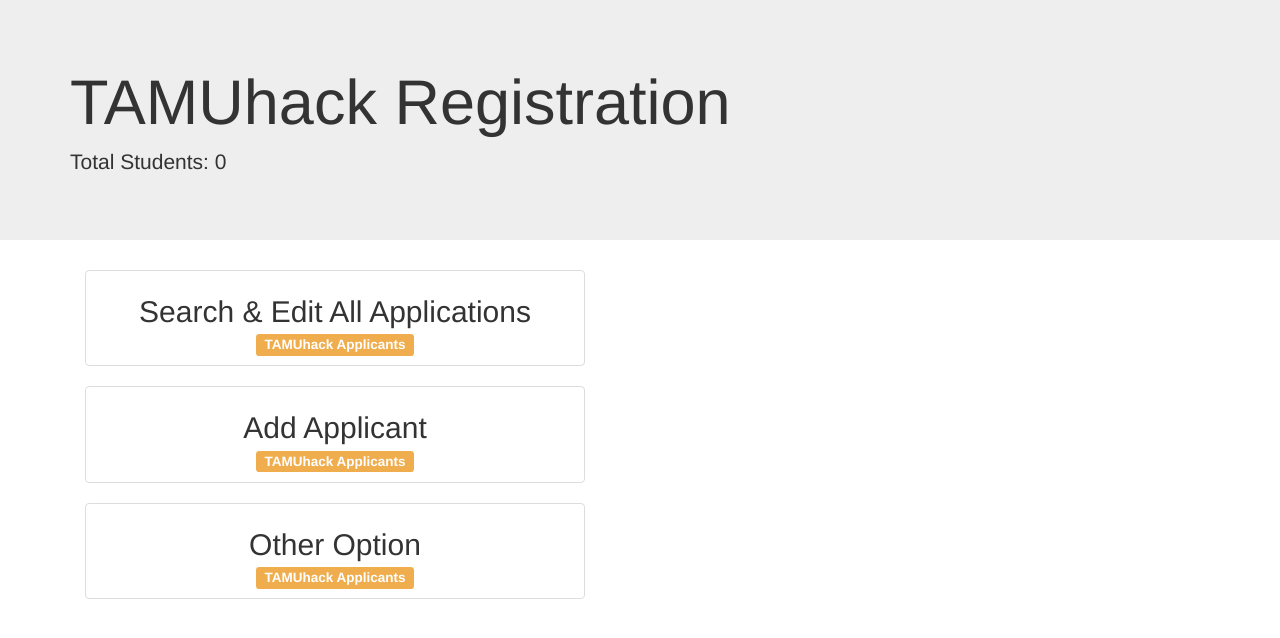
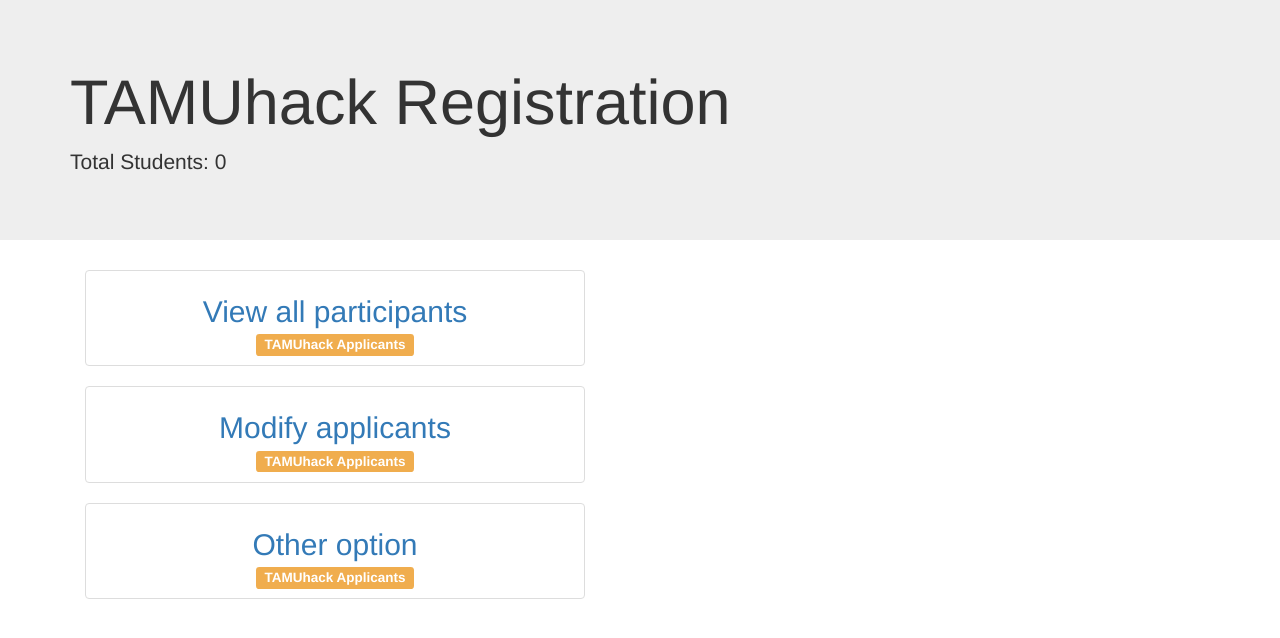
Before and after one commit to tamuhack-org/bark, a Flask app: page / in a window 1280 px wide. Shown: the top 638 px of the page. Run offline with Flask 2, Linux system fonts and the light colour scheme; data that the repository does not hold is empty; some libraries are stand-ins or nearby versions.

Commit message:
Add search and clean up repo

```diff
--- a/app.py
+++ b/app.py
@@ -1,8 +1,7 @@
-from resources import person
+from resources import Person
 from flask import Flask, render_template, request, redirect
 from flask_pymongo import PyMongo
 from pymongo import MongoClient
-
 
 """
 note: in mongo, a document is a an object or a row, and a collection is a table
@@ -11,49 +10,77 @@ a column represents a key in the databse and values are analgous
 note: in flask-pymongo, the name of this file must be the same name as the databse at hand, in this case, test.
 """
 
-#creating a person instance
-#note: we need to discuss how the person object will be utilized, right now its not being used
+# creating a person instance
+# note: we need to discuss how the person object will be utilized, right now its not being used
 app = Flask(__name__)
 app.config['MONGO_DBNAME'] = 'hackdb'
 app.config['MONGO_URI'] = 'mongodb://tamuhack17:Tamuhackdb17@ds147979.mlab.com:47979/hackdb'
 mongo = PyMongo(app)
 
+
 @app.route('/')
 def home_page():
-    #we can get info from a mongo document
+    # we can get info from a mongo document
     print str(mongo.db.people.find_one({}))
     count = mongo.db.people.count({})
     return render_template('home.html', count=count)
 
-#route that handles buttons on the home page
-@app.route("/switch", methods=['POST'])
-def switch():
-    count = mongo.db.people.count({})
-    return render_template('add_delete.html', count=count)
 
-#testing a post method from the form called "render.html" (this is still in progress)
-@app.route("/add", methods=['POST'])
-def add():
-    fname = request.form['fname_add']
-    lname = request.form['lname_add']
-    email = request.form['email_add']
-    mongo.db.people.insert({"first_name": fname, "last_name": lname, "email": email})
-    print str(mongo.db.people.find_one({}))
-    count = mongo.db.people.count({})
-    return render_template('add_delete.html', count=count)
+# route that handles buttons on the home page
+@app.route("/modify", methods=['GET', 'POST'])
+def modify():
+    if request.method == 'POST':
+        if request.form['action'] == 'add':
+            fname = request.form['fname_add']
+            lname = request.form['lname_add']
+            email = request.form['email_add']
+            mongo.db.people.insert({"first_name": fname, "last_name": lname, "email": email})
+            print str(mongo.db.people.find_one({}))
+            count = mongo.db.people.count({})
+            return render_template('add_delete.html', count=count)
+        elif request.form['action'] == 'delete':
+            b = request.form['fname_delete']
+            mongo.db.people.delete_one({"first_name": b})
+            count = mongo.db.people.count({})
+            return render_template('add_delete.html', count=count)
+    elif request.method == 'GET':
+        count = mongo.db.people.count({})
+        return render_template('add_delete.html', count=count)
 
-@app.route('/delete', methods=['POST'])
-def delete():
-    b = request.form['fname_delete']
-    mongo.db.people.delete_one({"first_name": b})
-    count = mongo.db.people.count({})
-    return render_template('add_delete.html', count=count)
 
-@app.route('/search', methods=['POST'])
-def search():
+# # testing a post method from the form called "render.html" (this is still in progress)
+# @app.route("/add", methods=['POST'])
+# def add():
+#     fname = request.form['fname_add']
+#     lname = request.form['lname_add']
+#     email = request.form['email_add']
+#     mongo.db.people.insert({"first_name": fname, "last_name": lname, "email": email})
+#     print str(mongo.db.people.find_one({}))
+#     count = mongo.db.people.count({})
+#     return render_template('add_delete.html', count=count)
+#
+#
+# @app.route('/delete', methods=['POST'])
+# def delete():
+#     b = request.form['fname_delete']
+#     mongo.db.people.delete_one({"first_name": b})
+#     count = mongo.db.people.count({})
+#     return render_template('add_delete.html', count=count)
+
+
+@app.route('/participants')
+def participants():
     count = mongo.db.people.count({})
     entries = list(mongo.db.people.find({}))
-    return render_template('results.html', count=count, entries=entries)
+    query = request.args.get('q', '')
+    if query:
+        entries = mongo.db.people.find({'$or': [{"first_name": {'$regex': '.*' + query + '.*'}},
+                                                {"last_name": {'$regex': '.*' + query + '.*'}},
+                                                {"email": {'$regex': '.*' + query + '.*'}}
+                                                ]})
+
+    return render_template('results.html', count=count, entries=entries, query=query)
+
 
 if __name__ == "__main__":
     app.run()
--- /dev/null
+++ b/requirements.txt
@@ -0,0 +1,3 @@
+Flask==0.12
+Flask_PyMongo==0.4.1
+pymongo==3.4.0
--- a/templates/home.html
+++ b/templates/home.html
@@ -7,36 +7,30 @@
   <meta name="author" content="">
   <link rel="icon" href="http://getbootstrap.com/favicon.ico">
   <title>TAMUhack Registration</title>
-    	<link href="https://maxcdn.bootstrapcdn.com/bootstrap/3.3.7/css/bootstrap.min.css" rel="stylesheet">
+  <link href="https://maxcdn.bootstrapcdn.com/bootstrap/3.3.7/css/bootstrap.min.css"
+        rel="stylesheet">
 </head>
 
 <body>
 <div class="jumbotron jumbotron-fluid">
   <div class="container">
     <h1>TAMUhack Registration</h1>
-			<p class="lead">Total Students: {{count}}</p>
+    <p class="lead">Total Students: {{ count }}</p>
   </div>
 </div>
 <div class="container">
   <div class="col-md-4 text-center">
-		<form action="/search" method="Post">
-			<button type="submit" name="search" value="search" class="thumbnail" style="width: 500px">
-				<h2>Search &amp; Edit All Applications</h2>
+    <div class="thumbnail" style="width: 500px">
+      <a href="/participants"><h2>View all participants</h2></a>
       <h4><span class="label label-warning label-as-badge">TAMUhack Applicants</span></h4>
-			</button>
-		</form>
-		<form action="/switch" method="Post">
-			<button type="submit" name="switch" value="add" class="thumbnail" style="width: 500px">
-				<h2>Add Applicant</h2>
+    </div>
+    <div class="thumbnail" style="width: 500px">
+      <a href="/modify"><h2>Modify applicants</h2></a>
       <h4><span class="label label-warning label-as-badge">TAMUhack Applicants</span></h4>
-			</button>
-		</form>
-		<form action="#" method="Post">
-			<button type="submit" name="switch" value="delete" class="thumbnail" style="width: 500px">
-				<h2>Other Option</h2>
+    </div>
+    <div class="thumbnail" style="width: 500px">
+      <a href="#"><h2>Other option</h2></a>
       <h4><span class="label label-warning label-as-badge">TAMUhack Applicants</span></h4>
-			</button>
-		</form>
     </div>
 </div>
 
```
Also changed, not shown: templates/add_delete.html (+12 -8 lines), templates/f.txt (deleted, +0 -10 lines), templates/results.html (+27 -10 lines), resources/Parser.py (renamed from resources/parser.py), resources/Person.py (renamed from resources/person.py), 4 other files. Lines whose indentation alone changed are shown as unchanged.
